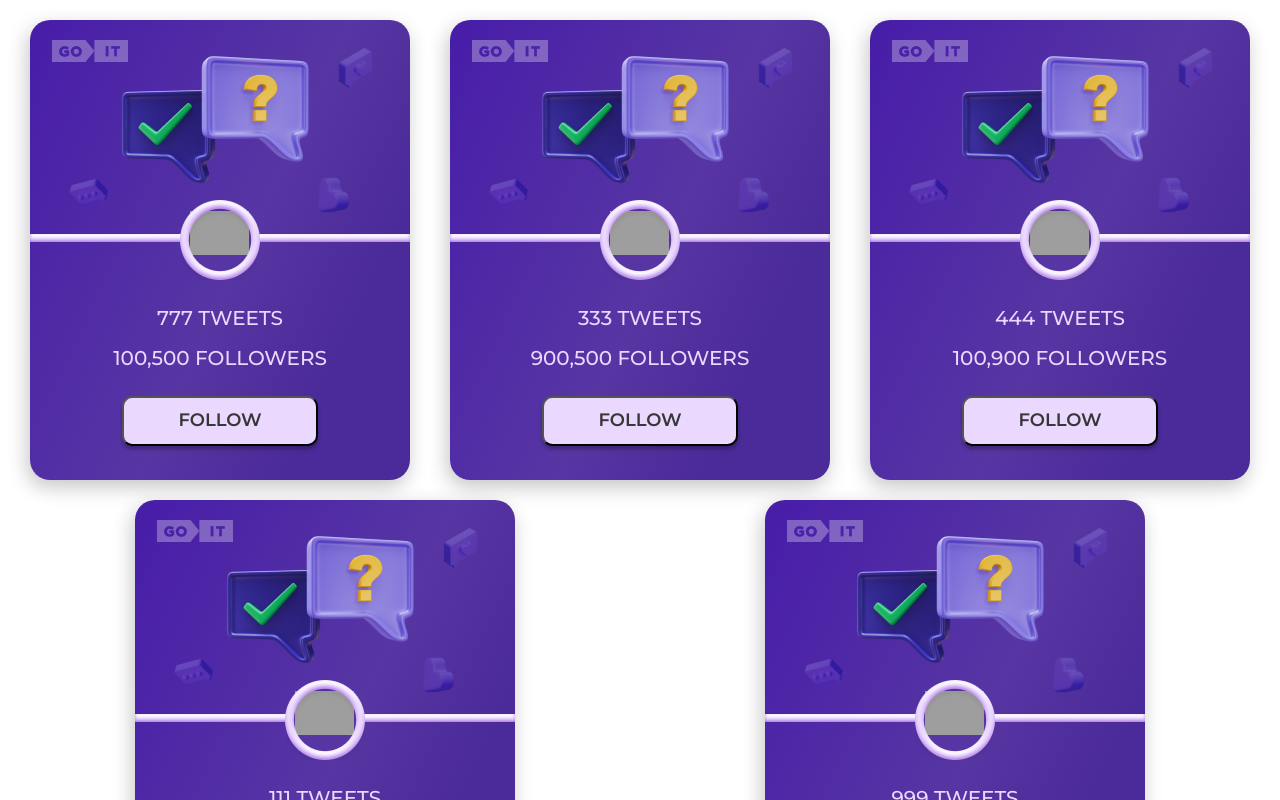
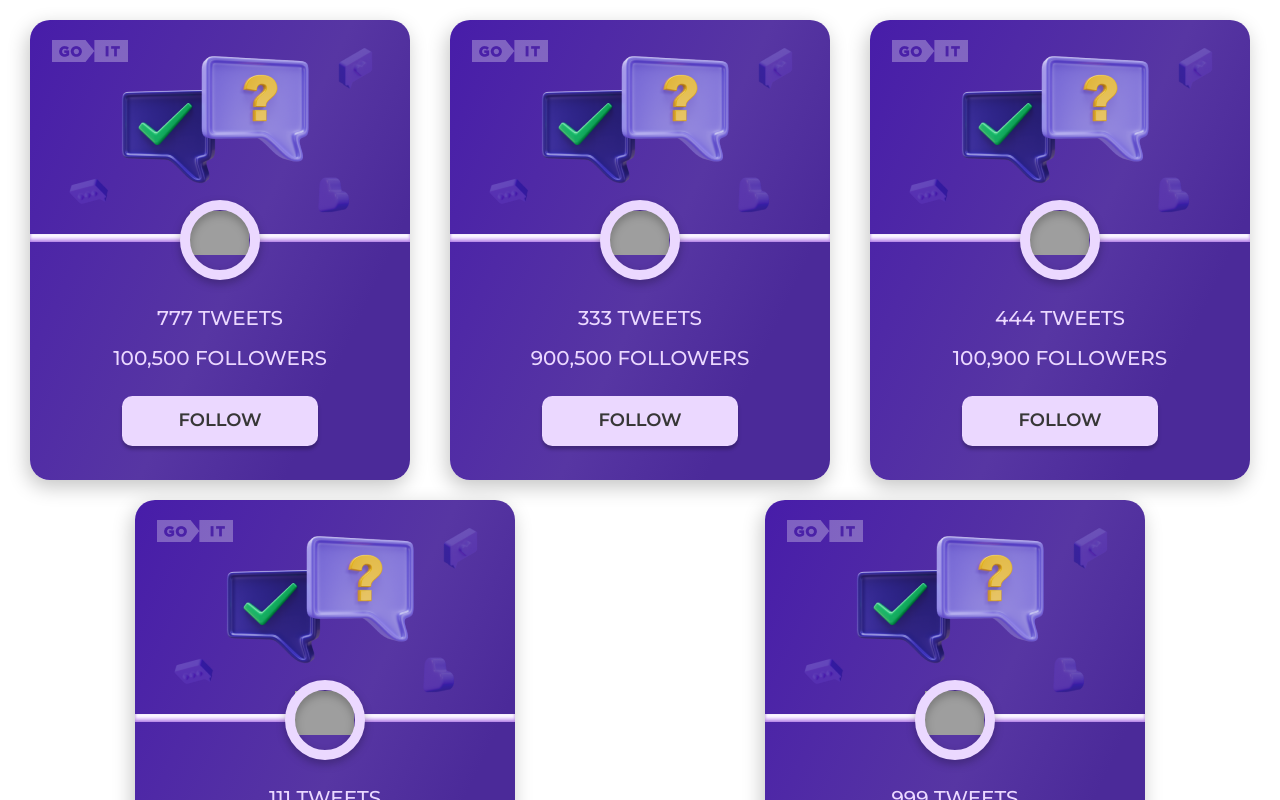
Before and after one commit to aniyavolfman/test-go-it, a React (Create React App) app: page / in a window 1280 px wide. Shown: the top 800 px of the page. Built offline with nearby package versions, Linux system fonts and the light colour scheme; grey boxes are pictures that could not be loaded.

Commit message:
fix favicon and  avatar

```diff
--- a/public/index.html
+++ b/public/index.html
@@ -11,7 +11,7 @@
     />
     <link rel="apple-touch-icon" href="%PUBLIC_URL%/logo192.png" />
     <link rel="manifest" href="%PUBLIC_URL%/manifest.json" />
-    <title>React App</title>
+    <title>Tweets</title>
     <link rel="preconnect" href="https://fonts.googleapis.com">
     <link rel="preconnect" href="https://fonts.gstatic.com" crossorigin>
     <link href="https://fonts.googleapis.com/css2?family=Montserrat:wght@500;600&display=swap" rel="stylesheet">
--- a/src/components/UsersItem/UsersItem.module.scss
+++ b/src/components/UsersItem/UsersItem.module.scss
@@ -74,9 +74,9 @@
   width: 80px;
   height: 80px;
   z-index: 4;
-  background-repeat: no-repeat;
-  background-position: top;
-  background-image: url('../../images/Ellipse.png');
+  border-radius: 50%;
+  filter: drop-shadow(0px 4px 4px rgba(0, 0, 0, 0.25));
+  border: 10px solid #ebd8ff;
 }
 
 .top::after {
@@ -94,6 +94,7 @@
 
 .button {
   display: flex;
+  border: none;
   flex-direction: row;
   justify-content: center;
   align-items: center;
@@ -116,9 +117,17 @@
   margin-top: 26px;
 }
 
+.button:hover {
+  background: #5cd3a8;
+}
+
 .buttonActive {
   composes: button;
   background: #5cd3a8;
+}
+
+.buttonActive:hover {
+  background: #ebd8ff;
 }
 
 .bottom {
```
Also changed, not shown: src/images/Ellipse.png (deleted), 1 other file (tests, documents, lock files or other folders). Lines whose indentation alone changed are shown as unchanged.
